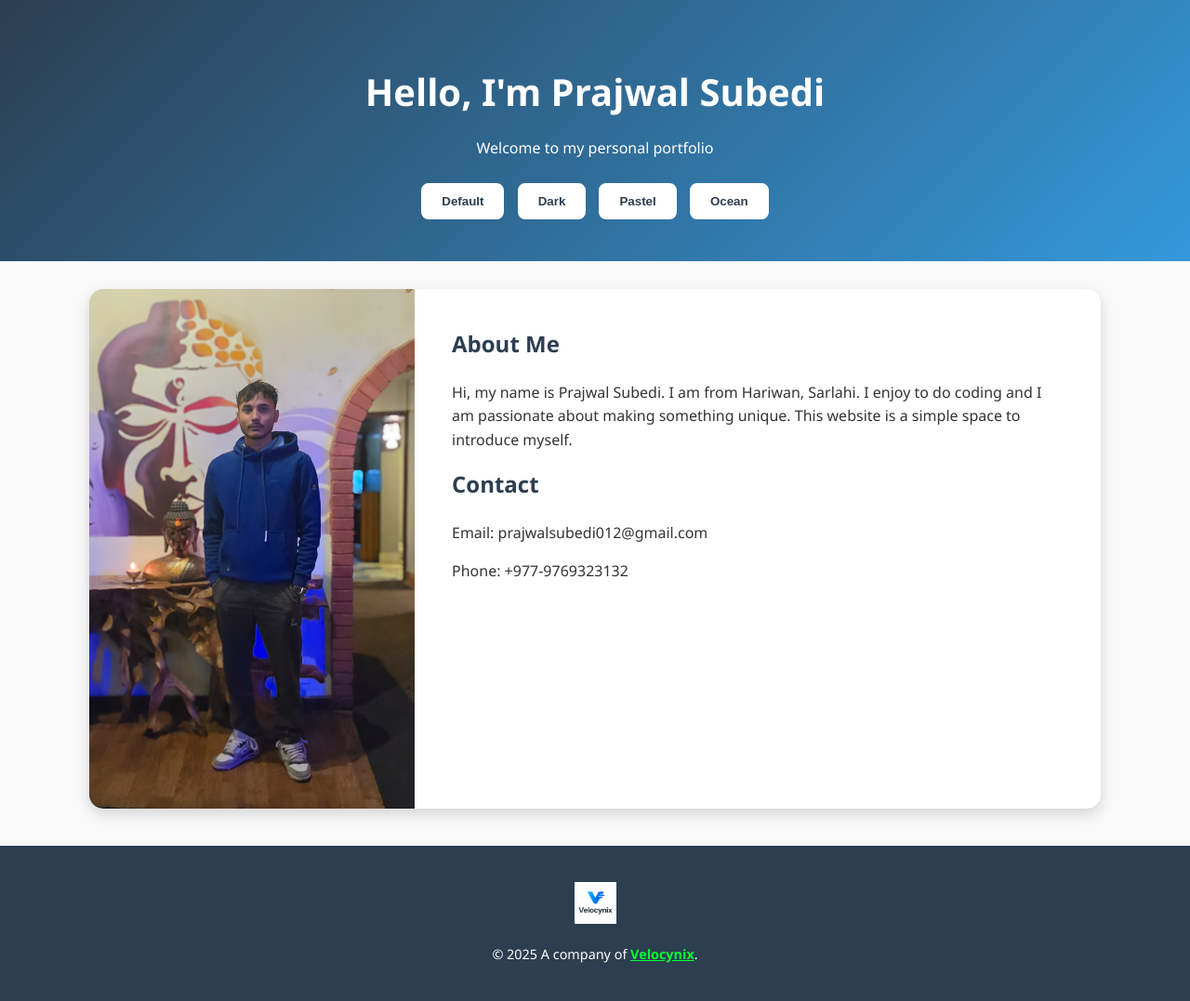
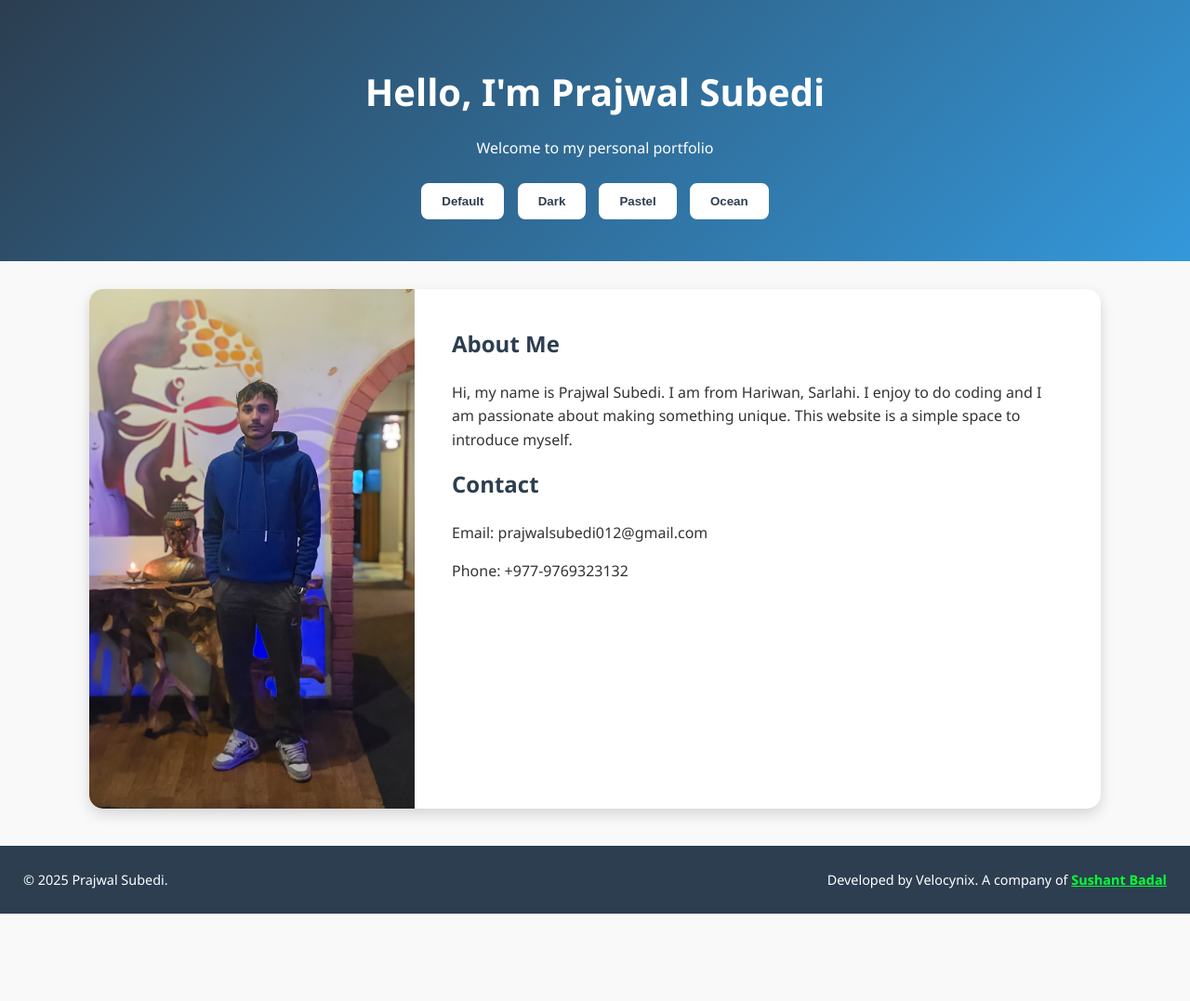
Before and after one commit to Sushant3310/prajwal-website, a plain HTML site: page index.html in a window 1280 px wide. Shown: the whole page at 93% size. After the commit the page ends 983 px from the top, so only its background shows below. Drawn offline with Linux system fonts and the light colour scheme.

Commit message:
theme bug fix

```diff
--- a/index.html
+++ b/index.html
@@ -5,7 +5,7 @@
   <meta name="viewport" content="width=device-width, initial-scale=1.0">
   <title>Prajwal Subedi</title>
   <style>
-    footer a {
+    .footer a {
       color: hsl(132, 100%, 51%);
       text-decoration: underline;
       font-weight: bold;
@@ -67,16 +67,15 @@
       margin-top: 0;
       color: var(--primary-color);
     }
-
-    footer {
-      text-align: center;
+    .footer {
+      display: flex;
+      justify-content: space-between;
       padding: 25px;
       margin-top: 40px;
       background: var(--primary-color);
       color: var(--secondary-color);
       font-size: 0.9rem;
     }
-
     .theme-switcher {
       margin-top: 20px;
     }
@@ -140,22 +139,19 @@
       <p>Phone: +977-9769323132</p>
     </div>
   </div>
-
-  <footer>
-    <p><img src="logo.png" alt="Velocynix" width="45"></p>
-    <p>© 2025 A company of <a href="http://www.sushantbadal.com.np" target="_blank" rel="noopener noreferrer">Velocynix</a>.</p>
-  </footer>
-
-
+<div class="footer">
+  <div>© 2025 Prajwal Subedi.</div>
+  <div>Developed by Velocynix. A company of <a href="http://www.sushantbadal.com.np" target="_blank" rel="noopener noreferrer">Sushant Badal</a></div>
+</div>
   <script>
     function setTheme(theme) {
       const root = document.documentElement;
       if (theme === 'dark') {
-        root.style.setProperty('--primary-color', '#0d0d0d');
-        root.style.setProperty('--secondary-color', '#1a1a1a');
-        root.style.setProperty('--accent-color', '#e67e22');
+        root.style.setProperty('--primary-color', '#1E90FF');
+        root.style.setProperty('--secondary-color', '#2a2a2a');
+        root.style.setProperty('--accent-color', '#FF9800');
         root.style.setProperty('--background-color', '#121212');
-        root.style.setProperty('--text-color', '#f5f5f5');
+        root.style.setProperty('--text-color', '#EAEAEA');
       } else if (theme === 'pastel') {
         root.style.setProperty('--primary-color', '#74b9ff');
         root.style.setProperty('--secondary-color', '#ffeaa7');
```
